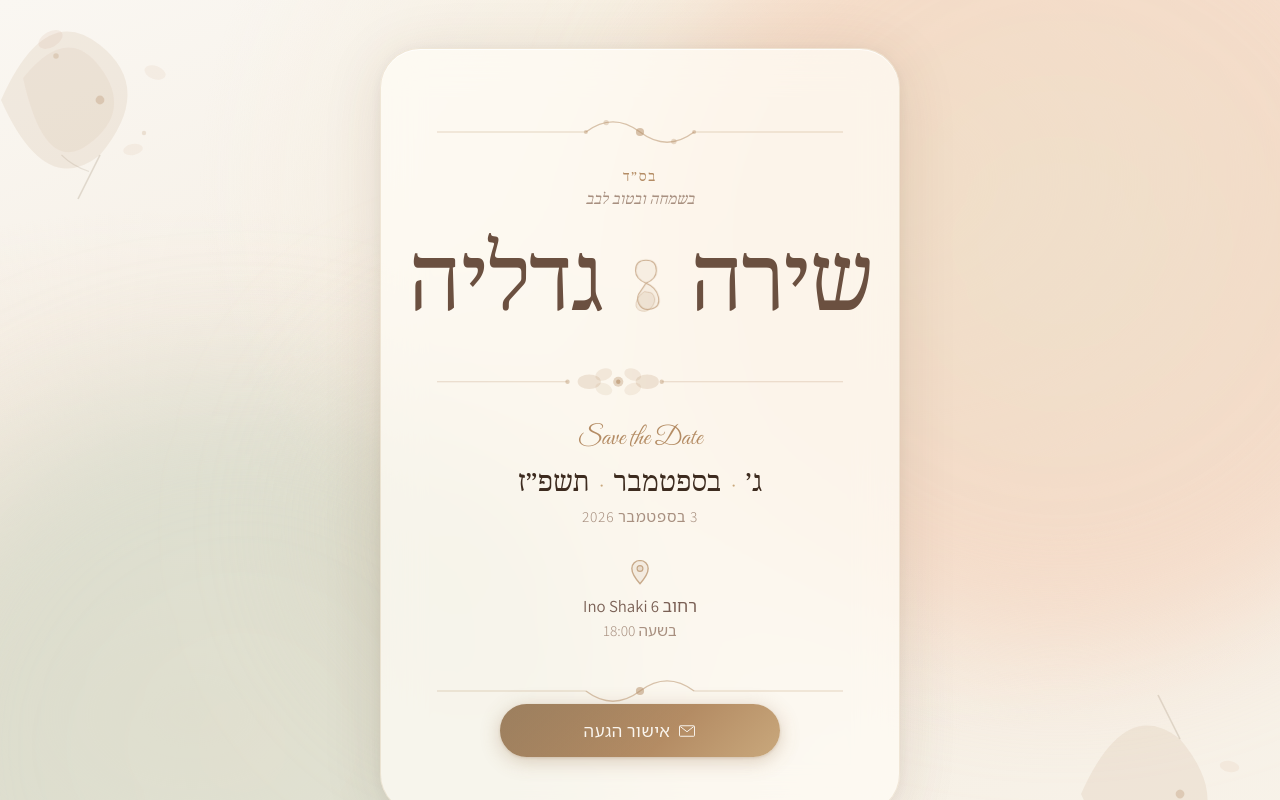
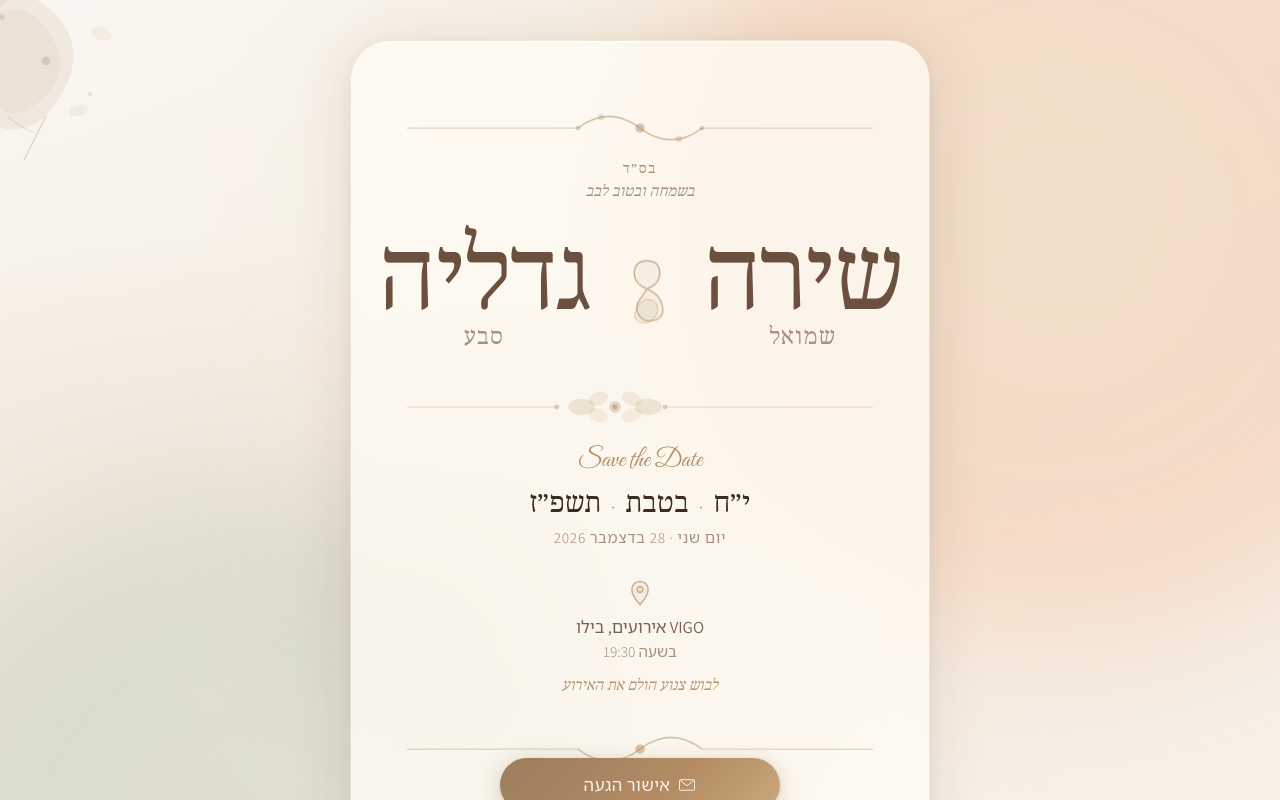
Before and after one commit to GuedaliaMahonAccount/Shira-Guedalia_Wedding, a Next.js app: page / in a window 1280 px wide. Shown: the top 800 px of the page. Built offline with nearby package versions, Linux system fonts and the light colour scheme.

Commit message:
feat: implement RSVP form functionality with guest management and update logic

```diff
--- a/app/actions.js
+++ b/app/actions.js
@@ -59,7 +59,7 @@ export async function submitRSVP(data) {
                         if (existingRsvp.guests && existingRsvp.guests.length === guests.length) {
                             isIdentical = existingRsvp.guests.every((eg, i) => {
                                 const ng = guests[i];
-                                return eg.name === ng.name && eg.chuppah === ng.chuppah && eg.dance === ng.dance;
+                                return eg.name === ng.name && eg.chuppah === ng.chuppah && eg.meal === ng.meal && eg.dance === ng.dance;
                             });
                         }
                     } else {
--- a/app/globals.css
+++ b/app/globals.css
@@ -57,13 +57,14 @@ body {
 
 .wedding-home {
   min-height: 100vh;
+  min-height: 100svh;
   position: relative;
   display: flex;
   flex-direction: column;
   align-items: center;
   justify-content: center;
-  padding: 3rem 1.25rem 5rem;
-  overflow: hidden;
+  padding: clamp(1.5rem, 5vh, 4rem) clamp(1rem, 5vw, 2rem);
+  overflow-x: hidden;
   background: radial-gradient(ellipse at 70% 20%, #F5EBD8 0%, transparent 55%),
               radial-gradient(ellipse at 15% 80%, #EDE0D0 0%, transparent 50%),
               linear-gradient(160deg, #FAF7F2 0%, #F4ECE0 50%, #F8F3EA 100%);
@@ -121,20 +122,20 @@ body {
 /* Corner florals */
 .corner-floral {
   position: absolute;
-  width: 180px;
-  height: 180px;
+  width: clamp(120px, 25vw, 220px);
+  height: clamp(120px, 25vw, 220px);
   pointer-events: none;
 }
 
 .corner-floral.top-left {
-  top: -10px;
-  left: -10px;
+  top: -5%;
+  left: -5%;
   transform: rotate(0deg);
 }
 
 .corner-floral.bottom-right {
-  bottom: -10px;
-  right: -10px;
+  bottom: -5%;
+  right: -5%;
   transform: rotate(180deg);
 }
 
@@ -149,7 +150,7 @@ body {
   -webkit-backdrop-filter: blur(20px);
   border: 1px solid rgba(200, 170, 130, 0.25);
   border-radius: var(--radius-card);
-  padding: 3rem 2.5rem;
+  padding: clamp(2rem, 8vw, 3.5rem) clamp(1.25rem, 6vw, 3.5rem);
   box-shadow: var(--shadow-card), inset 0 1px 0 rgba(255,255,255,0.8);
   text-align: center;
   animation: card-appear 1.2s cubic-bezier(0.23, 1, 0.32, 1) both;
@@ -207,7 +208,7 @@ body {
   display: flex;
   align-items: center;
   justify-content: center;
-  gap: 1.5rem;
+  gap: clamp(0.75rem, 4vw, 2rem);
   margin-bottom: 2rem;
   animation: fade-in-up 0.8s 0.35s both;
 }
@@ -224,10 +225,25 @@ body {
 .name-bride { color: var(--warm-brown); }
 .name-groom { color: var(--warm-brown); }
 
+.name-wrapper {
+  display: flex;
+  flex-direction: column;
+  align-items: center;
+}
+
+.family-name {
+  font-family: var(--font-hebrew-serif);
+  font-size: clamp(1rem, 3vw, 1.4rem);
+  color: var(--text-light);
+  font-weight: 300;
+  margin-top: -0.3rem;
+  letter-spacing: 0.05em;
+}
+
 .ampersand-wrap {
   flex-shrink: 0;
-  width: 40px;
-  height: 55px;
+  width: clamp(30px, 8vw, 50px);
+  height: clamp(40px, 10vw, 65px);
   display: flex;
   align-items: center;
   justify-content: center;
@@ -319,6 +335,16 @@ body {
   margin-top: 0.2rem;
 }
 
+.dress-code {
+  font-family: var(--font-hebrew-serif);
+  font-size: 0.9rem;
+  color: var(--gold);
+  font-weight: 400;
+  margin-top: 1rem;
+  font-style: italic;
+  opacity: 0.9;
+}
+
 /* ---- RSVP Button ---- */
 .rsvp-wrap {
   animation: fade-in-up 0.8s 0.9s both;
@@ -377,17 +403,17 @@ body {
 
 /* ---- Footer ---- */
 .wedding-footer {
-  position: absolute;
-  bottom: 1.5rem;
-  left: 50%;
-  transform: translateX(-50%);
-  white-space: nowrap;
+  width: 100%;
+  max-width: 520px;
+  margin-top: 2rem;
+  padding-bottom: 1.5rem;
   font-family: var(--font-body);
-  font-size: 0.8rem;
+  font-size: clamp(0.75rem, 3vw, 0.85rem);
   color: var(--text-light);
   opacity: 0.7;
   display: flex;
   align-items: center;
+  justify-content: center;
   gap: 0.5rem;
   z-index: 5;
 }
@@ -416,13 +442,14 @@ body {
 
 .rsvp-page {
   min-height: 100vh;
+  min-height: 100svh;
   position: relative;
   display: flex;
   flex-direction: column;
   align-items: center;
   justify-content: flex-start;
-  padding: 2rem 1.25rem 5rem;
-  overflow: hidden;
+  padding: clamp(1.5rem, 5vh, 4rem) clamp(1rem, 5vw, 2rem);
+  overflow-x: hidden;
   background: radial-gradient(ellipse at 80% 10%, #F5EBD8 0%, transparent 50%),
               radial-gradient(ellipse at 10% 90%, #EDE0D0 0%, transparent 50%),
               linear-gradient(160deg, #FAF7F2 0%, #F4ECE0 100%);
@@ -438,7 +465,7 @@ body {
   -webkit-backdrop-filter: blur(20px);
   border: 1px solid rgba(200, 170, 130, 0.25);
   border-radius: var(--radius-card);
-  padding: 2.5rem 2rem;
+  padding: clamp(1.5rem, 5vw, 3rem) clamp(1rem, 4vw, 2.75rem);
   box-shadow: var(--shadow-card), inset 0 1px 0 rgba(255,255,255,0.8);
   animation: card-appear 0.9s cubic-bezier(0.23, 1, 0.32, 1) both;
 }
@@ -998,19 +1025,52 @@ body {
 
 /* ---- RSVP Footer ---- */
 .rsvp-footer {
-  margin-top: 1.5rem;
+  margin: 2rem 0;
   font-family: var(--font-body);
-  font-size: 0.78rem;
+  font-size: clamp(0.7rem, 2.5vw, 0.8rem);
   color: var(--text-light);
   opacity: 0.6;
   display: flex;
   align-items: center;
+  justify-content: center;
   gap: 0.4rem;
   z-index: 5;
 }
 
+.side-choice {
+  display: flex;
+  gap: clamp(1rem, 5vw, 2rem);
+  margin-top: 0.5rem;
+}
+
+.side-choice label {
+  display: flex;
+  align-items: center;
+  gap: 0.5rem;
+  cursor: pointer;
+  font-family: var(--font-body);
+  font-size: 0.95rem;
+  color: var(--text-dark);
+  padding: 0.5rem 0.75rem;
+  border-radius: 0.75rem;
+  background: rgba(180, 140, 100, 0.05);
+  border: 1px solid transparent;
+  transition: all 0.2s;
+}
+
+.side-choice label:has(input:checked) {
+  background: rgba(180, 140, 100, 0.15);
+  border-color: rgba(180, 140, 100, 0.3);
+}
+
+.side-choice input {
+  accent-color: var(--gold);
+  width: 1.1rem;
+  height: 1.1rem;
+}
+
 /* ======================================================
-   RESPONSIVE
+   RESPONSIVE REFINEMENTS
    ====================================================== */
 
 @media (min-width: 480px) {
@@ -1026,45 +1086,66 @@ body {
     flex-direction: row;
     justify-content: center;
   }
+}
 
-  .corner-floral {
-    width: 220px;
-    height: 220px;
+@media (max-width: 400px) {
+  .name {
+    font-size: clamp(2.8rem, 15vw, 4rem);
+  }
+
+  .family-name {
+    font-size: 0.9rem;
+  }
+
+  .date-display {
+    gap: 0.4rem;
   }
 }
 
-@media (min-width: 640px) {
+@media (min-width: 1024px) {
   .invitation-card {
-    padding: 3.5rem 3.5rem;
-  }
-
-  .rsvp-card {
-    padding: 3rem 2.75rem;
+    max-width: 580px;
   }
 
   .name {
-    font-size: 5.5rem;
+    font-size: 6rem;
   }
 }
 
-@media (max-width: 380px) {
+/* Landscape/Short screen fix */
+@media (max-height: 700px) and (min-width: 640px) {
+  .wedding-home {
+    padding: 2rem 1.25rem;
+  }
+
   .invitation-card {
-    padding: 2rem 1.5rem;
-    border-radius: 1.75rem;
+    padding: 2rem 3.5rem;
+  }
+
+  .ornament-top, .ornament-bottom {
+    display: none;
+  }
+}
+
+@media (max-height: 660px) and (max-width: 640px) {
+  .wedding-home, .rsvp-page {
+    padding: 1rem;
+    justify-content: flex-start;
+    overflow-y: auto;
+  }
+
+  .invitation-card, .rsvp-card {
+    padding: 1.5rem 1.25rem;
+    margin: 1rem 0;
+    border-radius: 1.5rem;
+  }
+
+  .ornament-top, .ornament-bottom, .rsvp-ornament {
+    display: none;
   }
 
   .names-section {
-    gap: 0.75rem;
-  }
-
-  .corner-floral {
-    width: 120px;
-    height: 120px;
-  }
-
-  .rsvp-card {
-    padding: 2rem 1.25rem;
-    border-radius: 1.75rem;
+    margin-bottom: 1rem;
   }
 }
 
--- a/app/layout.tsx
+++ b/app/layout.tsx
@@ -3,7 +3,7 @@ import "./globals.css";
 
 export const metadata: Metadata = {
   title: "החתונה של שירה וגדליה",
-  description: "הזמנה לחתונה של שירה וגדליה - 3 בספטמבר 2026",
+  description: "הזמנה לחתונה של שירה וגדליה - 28 בדצמבר 2026",
 };
 
 export default function RootLayout({
--- a/app/page.tsx
+++ b/app/page.tsx
@@ -55,7 +55,10 @@ export default function Home() {
 
         {/* Names */}
         <section className="names-section">
-          <span className="name name-bride">שירה</span>
+          <div className="name-wrapper">
+            <span className="name name-bride">שירה</span>
+            <span className="family-name">שמואל</span>
+          </div>
           <div className="ampersand-wrap">
             <svg viewBox="0 0 60 80" fill="none" xmlns="http://www.w3.org/2000/svg" className="ampersand-svg">
               <path d="M30,5 Q45,5 45,20 Q45,32 30,38 Q45,44 48,58 Q51,72 38,75 Q25,78 20,68 Q15,58 22,50 L30,38 Q15,32 15,20 Q15,5 30,5Z"
@@ -64,7 +67,10 @@ export default function Home() {
                     fill="rgba(180,140,100,0.12)" stroke="rgba(180,140,100,0.5)" strokeWidth="1" />
             </svg>
           </div>
-          <span className="name name-groom">גדליה</span>
+          <div className="name-wrapper">
+            <span className="name name-groom">גדליה</span>
+            <span className="family-name">סבע</span>
+          </div>
         </section>
 
         {/* Divider */}
@@ -89,13 +95,13 @@ export default function Home() {
         <section className="date-section">
           <p className="save-date-label">Save the Date</p>
           <div className="date-display">
-            <span className="date-num">ג׳</span>
+            <span className="date-num">י״ח</span>
             <span className="date-sep">·</span>
-            <span className="date-month">בספטמבר</span>
+            <span className="date-month">בטבת</span>
             <span className="date-sep">·</span>
             <span className="date-year">תשפ״ז</span>
           </div>
-          <p className="date-gregorian">3 בספטמבר 2026</p>
+          <p className="date-gregorian">יום שני · 28 בדצמבר 2026</p>
         </section>
 
         {/* Location */}
@@ -107,8 +113,9 @@ export default function Home() {
               <circle cx="12" cy="9" r="2.5" stroke="rgba(180,140,100,0.7)" strokeWidth="1" fill="rgba(180,140,100,0.15)"/>
             </svg>
           </div>
-          <p className="location-address">רחוב Ino Shaki 6</p>
-          <p className="location-time">בשעה 18:00</p>
+          <p className="location-address">VIGO אירועים, בילו</p>
+          <p className="location-time">בשעה 19:30</p>
+          <p className="dress-code">לבוש צנוע הולם את האירוע</p>
         </section>
 
         {/* Bottom ornament */}
```
Also changed, not shown: app/admin/actions.js (+23 -11 lines), app/admin/page.js (+11 -10 lines), app/rsvp/page.js (+13 -8 lines).
